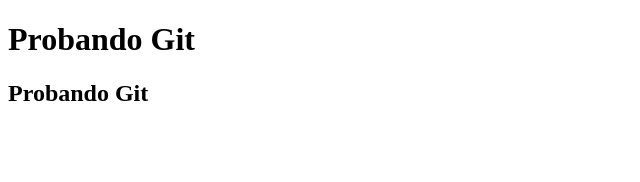
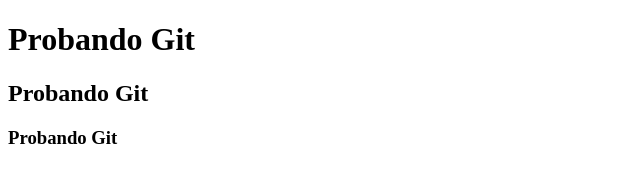
Before and after one commit to sebasthiangamero/vscode01, a plain HTML site: page index.html in a window 1280 px wide. Shown: the whole page, without its empty margins (0-640 px from the left). Drawn offline with Linux system fonts and the light colour scheme.

Commit message:
tercer index cambiado

```diff
--- a/index.html
+++ b/index.html
@@ -8,5 +8,6 @@
 <body>
     <h1>Probando Git</h1>
     <h2>Probando Git</h2>
+    <h3>Probando Git</h3>
 </body>
 </html>
```
